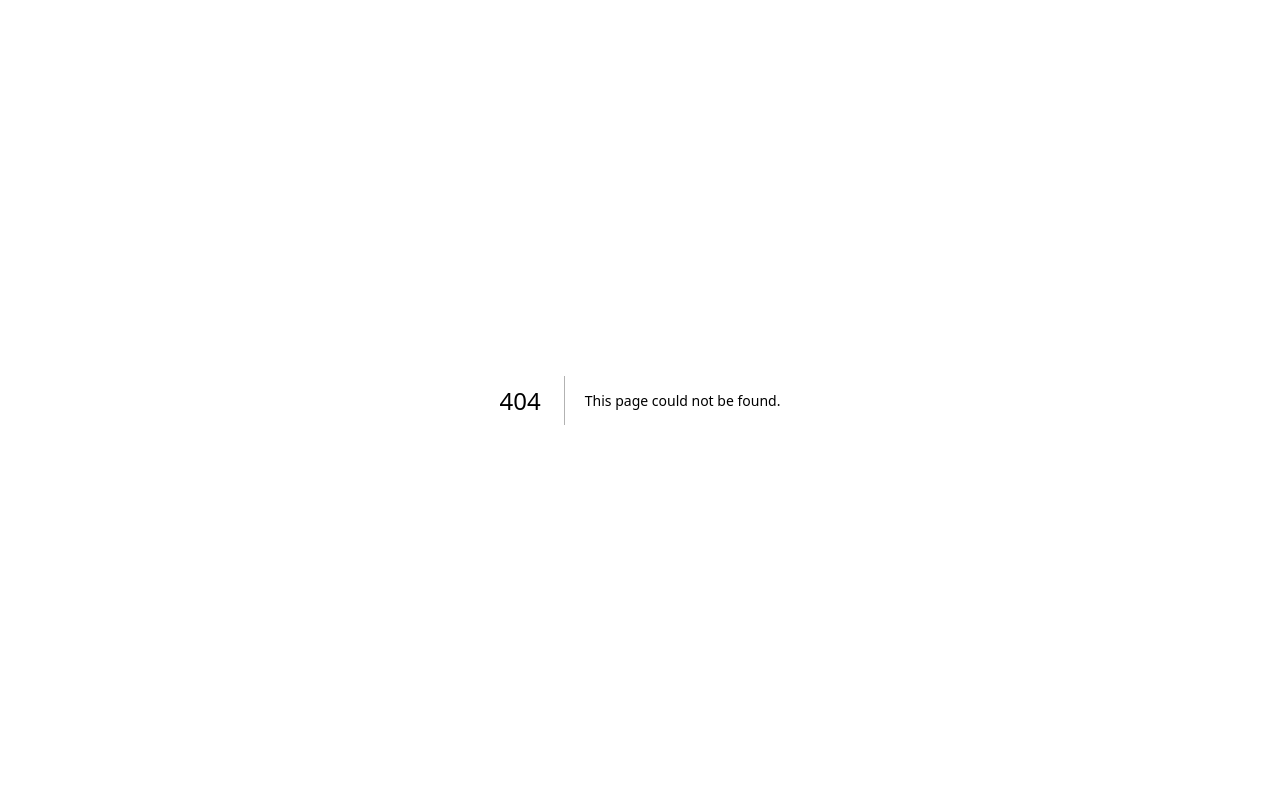
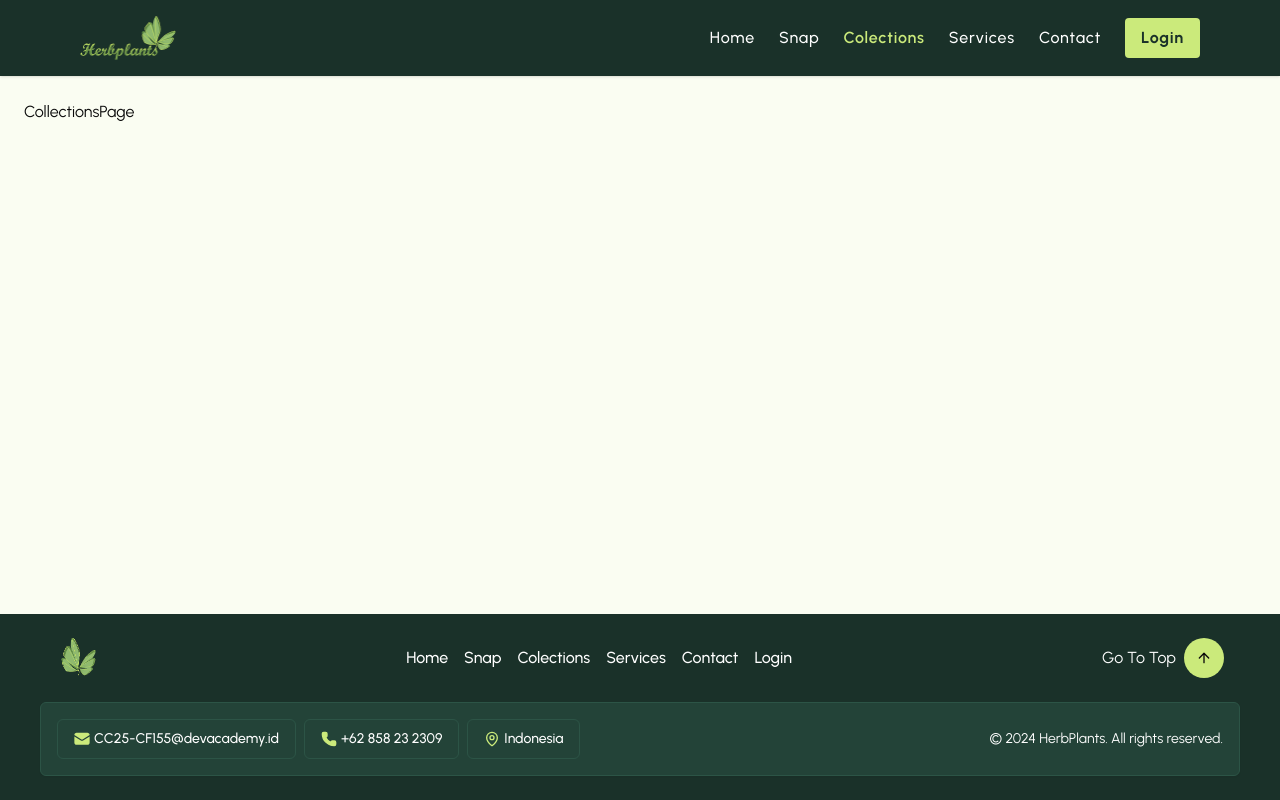
Before and after one commit to HerbPlants/Front-End, a Next.js app: page /collections in a window 1280 px wide. Before the commit this address had no page. Built offline with nearby package versions, Linux system fonts and the light colour scheme.

Commit message:
feat:create collection-page

```diff
--- /dev/null
+++ b/src/app/(public)/collections/page.jsx
@@ -0,0 +1,9 @@
+import React from 'react'
+
+const CollectionsPage = () => {
+  return (
+    <div>CollectionsPage</div>
+  )
+}
+
+export default CollectionsPage
--- a/src/components/layout/Footer.jsx
+++ b/src/components/layout/Footer.jsx
@@ -8,6 +8,7 @@ import Link from "next/link";
   const navItems = [
     { name: "Home", href: "/" },
     { name: "Snap", href: "/snap" },
+    { name: "Colections", href: "/collections" },
     { name: "Services", href: "/services" },
     { name: "Contact", href: "/contact" },
     { name: "Login", href: "/login" },
--- a/src/components/layout/Navbar.jsx
+++ b/src/components/layout/Navbar.jsx
@@ -25,6 +25,7 @@ export default function NavbarSection() {
   const navItems = [
     { name: "Home", href: "/" },
     { name: "Snap", href: "/snap" },
+    { name: "Colections", href: "/collections" },
     { name: "Services", href: "/services" },
     { name: "Contact", href: "/contact" },
     { name: "Login", href: "/login" },
```
